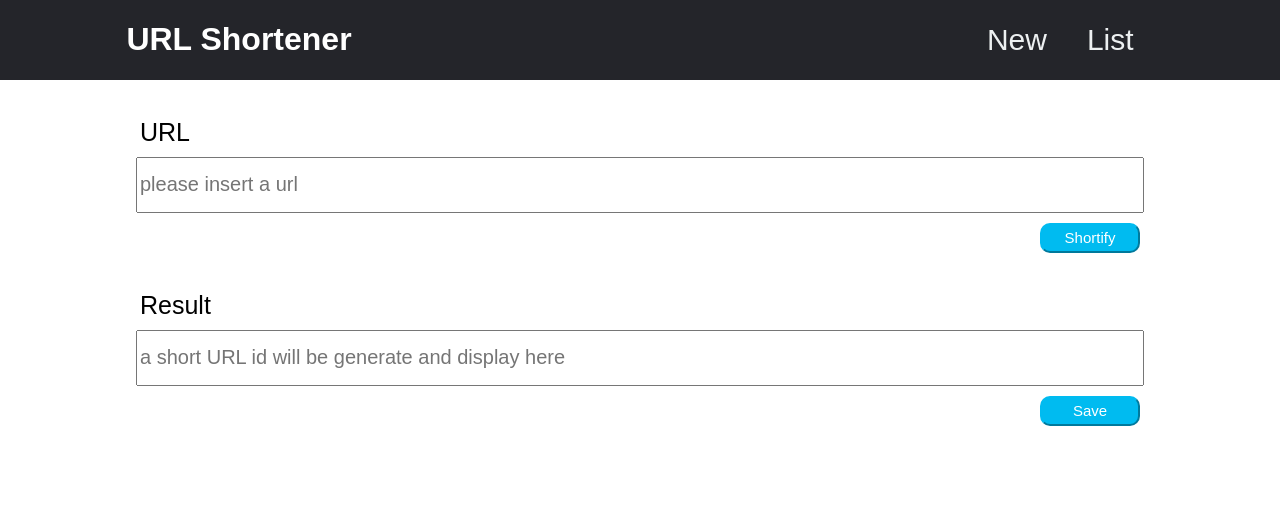
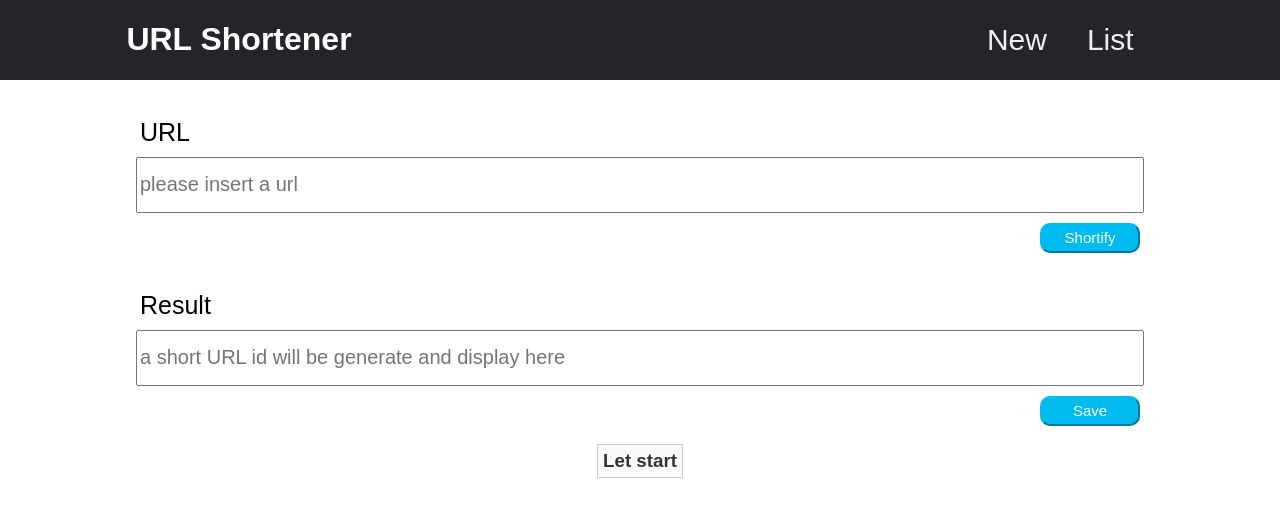
Before and after one commit to ArbelAmram/URL-Shortener, a React (Create React App) app in the folder client/: page / in a window 1280 px wide. Shown: the top 516 px of the page. Built offline with nearby package versions, Linux system fonts and the light colour scheme; no server answers.

Commit message:
error handling

```diff
--- a/client/src/New.js
+++ b/client/src/New.js
@@ -1,8 +1,24 @@
-import React from 'react'
+import React, { useState } from 'react'
+import axios from 'axios'
 
 import './style.css'
 
-const New = ({setOriginalUrl, generateUrl, urlId, addToTable}) => {
+// const New = ({setOriginalUrl, generateUrl, urlId, addToTable}) => {
+    const New = ({addToTable}) => {
+
+    const [successMsg, setSuccessMsg] = useState("")
+    const [errorMsg, setErrorMsg] = useState("")
+    const [originalUrl, setOriginalUrl] = useState("")
+    const [urlId, setUrlId] = useState("")
+
+    const API = 'http://localhost:5000'
+
+  // generate url-id for original URL
+  const generateUrl = async () => {
+    const response = await axios.post(`${API}/generate`, { originalUrl: originalUrl });
+    setUrlId(response.data);
+  }
+
   return (
     <div>
         <div className="app">
@@ -14,7 +30,14 @@ const New = ({setOriginalUrl, generateUrl, urlId, addToTable}) => {
                     onChange={e => {setOriginalUrl(e.target.value)}}
                     placeholder="please insert a url"
                 />
-                <button onClick={generateUrl}>Shortify</button>
+                <button onClick={() => {
+                    generateUrl()
+                    console.log("urlId:" + urlId)
+                    urlId === "Not a valid url - try again" ? setErrorMsg(urlId) : setSuccessMsg("yupidu")
+                    console.log("urlId:" + urlId)
+                    }}
+                >Shortify</button>
+
             </div>
             <div className='section'>
                 <label>Result</label>
@@ -24,11 +47,18 @@ const New = ({setOriginalUrl, generateUrl, urlId, addToTable}) => {
                     placeholder='a short URL id will be generate and display here'
                     readOnly
                 />
+
                 <button onClick={() => {
                     addToTable()
                     document.getElementById('urlInput').value = ''
                 }
                 }>Save</button>
+            </div>
+            <div className='message'>
+                { errorMsg ? <h3 className='errorMsg'>{errorMsg}</h3> :
+                    successMsg ? <h3 className='successMsg'>{successMsg}</h3> :
+                    <h3 className='plainMsg'>Let start</h3>
+                }
             </div>
         </div>
     </div>
--- a/client/src/style.css
+++ b/client/src/style.css
@@ -139,3 +139,37 @@ table th {
   color: rgb(75, 75, 247);
   cursor: pointer;
 }
+
+.message{
+  align-items: center;
+}
+
+.plainMsg{
+  color: #333;
+  background: #fafafa;
+  border: 1px solid #ccc;
+  width: fit-content;
+  margin-left: auto;
+  margin-right: auto;
+  padding: 5px;
+}
+
+.successMsg{
+  color: #2b7515;
+  background: #ecffd6;
+  border: 1px solid #617c42;
+  width: fit-content;
+  margin-left: auto;
+  margin-right: auto;
+  padding: 5px;
+}
+
+.errorMsg{
+  color: #ba3939;
+  background: #ffe0e0;
+  border: 2px solid #a33a3a;
+  width: fit-content;
+  margin-left: auto;
+  margin-right: auto;
+  padding: 5px;
+}
```
Also changed, not shown: 1 other file (tests, documents, lock files or other folders).
